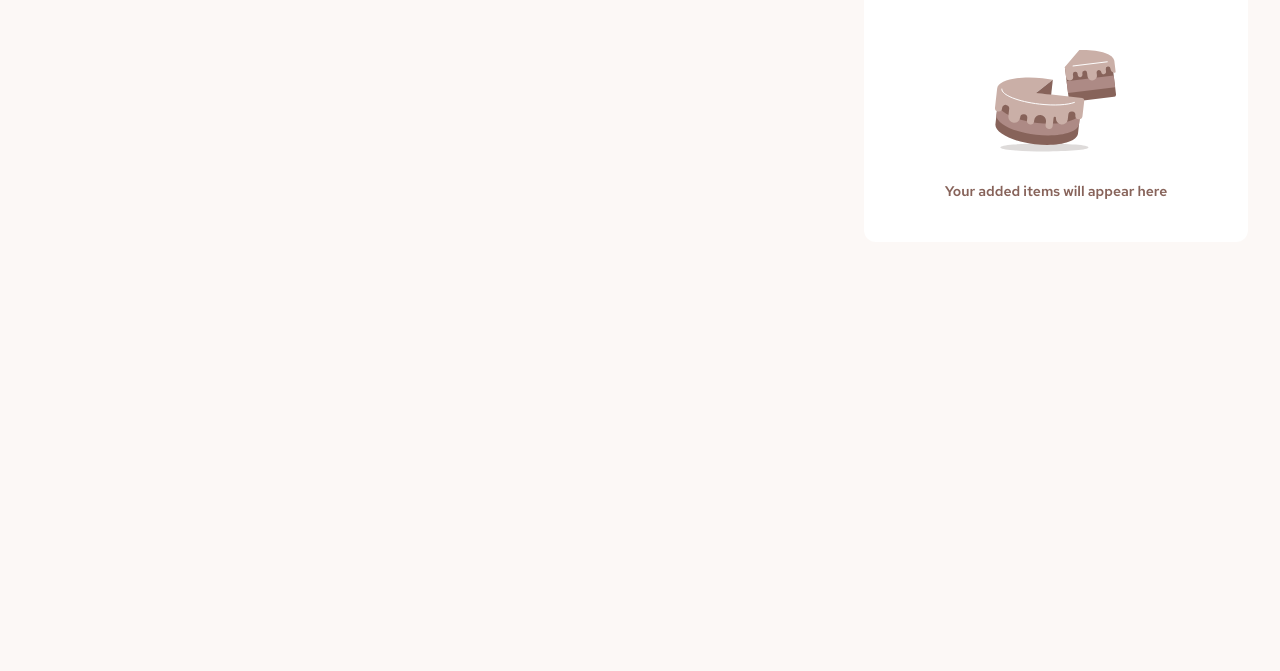
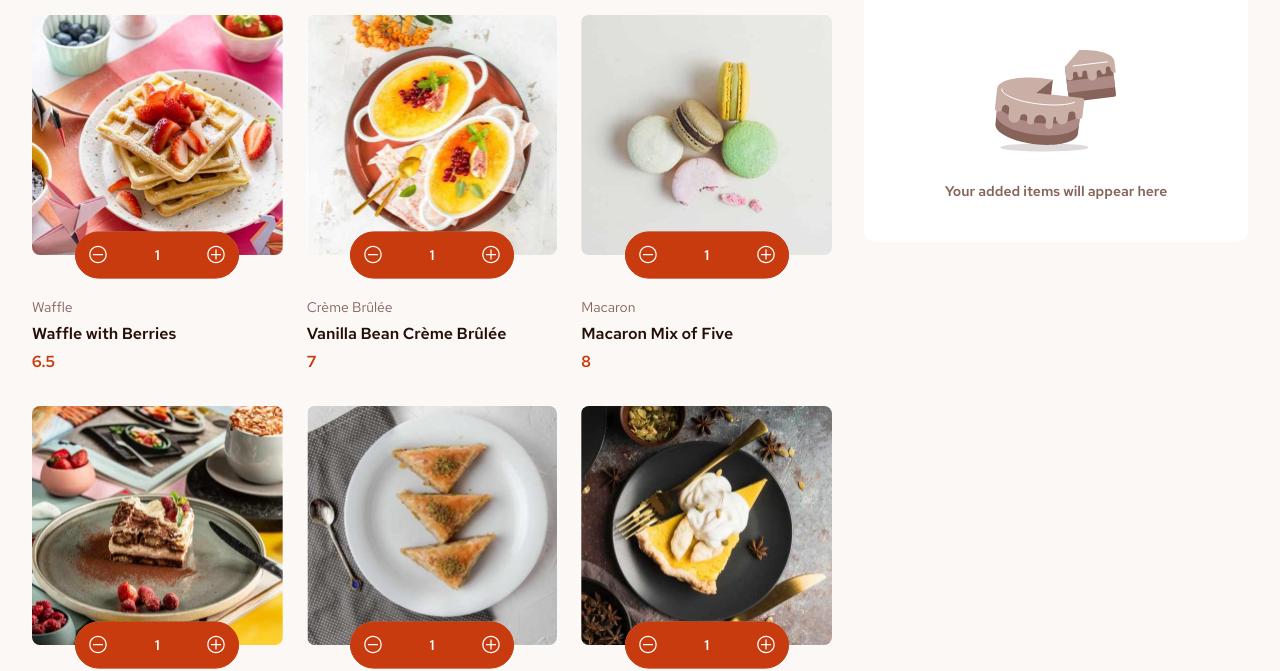
Before and after one commit to NoonPanirSabzi/product-list, a website: page src/index.html in a window 1280 px wide. Shown: the part 153-824 px from the top of the page. Before the commit the page ends 800 px from the top, so only its background shows below. Drawn offline with Linux system fonts and the light colour scheme.

Commit message:
feat: fetch data and populate UI with items on load
- connect main.js to index.html
- fetch dessert item HTML, replace data placeholders
- remove guide in dessert item template

```diff
--- a/src/index.html
+++ b/src/index.html
@@ -18,6 +18,7 @@
     />
     <link rel="stylesheet" href="reset.css" />
     <link rel="stylesheet" href="style.css" />
+    <script src="main.js" defer></script>
 
     <title>Product list</title>
   </head>
@@ -39,7 +40,7 @@
       </section>
     </header>
     <main>
-      <div class="desserts-container">
+      <div class="desserts-container" id="desserts-container">
       </div>
     </main>
   </body>
--- a/src/main.js
+++ b/src/main.js
@@ -0,0 +1,34 @@
+const elements = {
+  dessertsContainer: document.getElementById("desserts-container"),
+};
+
+function fetchDataAndTemplate() {
+  const dataPromise = fetch("./data.json").then((r) => r.json());
+  const templatePromise = fetch("./assets/template-dessert.html").then((r) =>
+    r.text()
+  );
+  return Promise.all([dataPromise, templatePromise]);
+}
+
+function showDessertItems(data, dessertTemplate) {
+  let items = "";
+  data.forEach((dessert) => {
+    const dessertHTML = dessertTemplate
+      .replaceAll("dssrtid", dessert.id)
+      .replaceAll("dssrtimgdesk", dessert.image.desktop)
+      .replaceAll("dssrtimgtab", dessert.image.tablet)
+      .replaceAll("dssrtimgmob", dessert.image.mobile)
+      .replaceAll("dssrtname", dessert.name)
+      .replaceAll("dssrtcat", dessert.category)
+      .replaceAll("dssrtprc", dessert.price);
+    items += dessertHTML;
+  });
+  elements.dessertsContainer.innerHTML = items;
+}
+
+async function main() {
+  const [data, template] = await fetchDataAndTemplate();
+  showDessertItems(data, template);
+}
+
+main();
```
Also changed, not shown: src/assets/template-dessert.html (+0 -9 lines).
